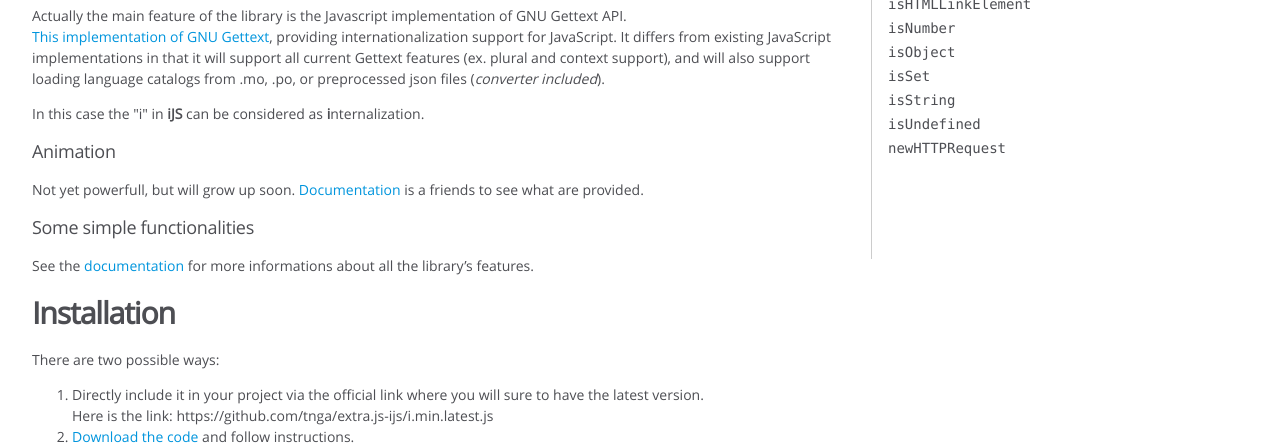
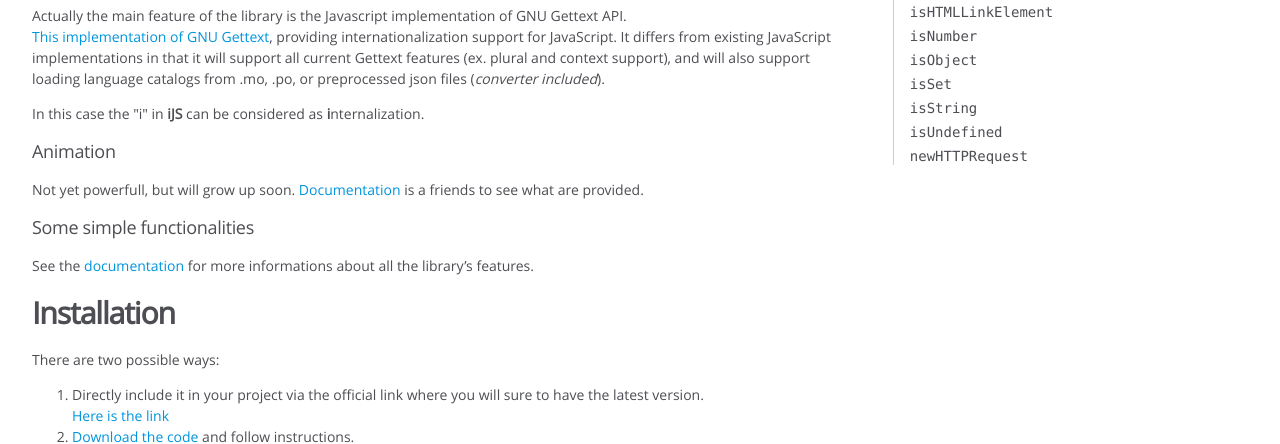
Before and after one commit to tnga/lib.ijs, a plain HTML site: page docs/index.html in a window 1280 px wide. Shown: the part 489-933 px from the top of the page. Drawn offline with Linux system fonts and the light colour scheme.

Commit message:
update according to the new changes

```diff
--- a/docs/index.html
+++ b/docs/index.html
@@ -59,7 +59,7 @@ or preprocessed json files (<em>converter included</em>).</p>
 <h4>Some simple functionalities</h4><p>See the <a href="http://tnga.github.io/extra.js-ijs/docs/">documentation</a> for more informations about all the library’s features.</p>
 <h2>Installation</h2><p>There are two possible ways:</p>
 <ol>
-<li>Directly include it in your project via the official link where you will sure to have the latest version.<br>Here is the link: https://github.com/tnga/extra.js-ijs/i.min.latest.js</li>
+<li>Directly include it in your project via the official link where you will sure to have the latest version.<br><a href="http://tnga.github.io/extra.js-ijs/docs/i.min.latest.js">Here is the link</a></li>
 <li><a href="https://github.com/tnga/extra.js-ijs/archive/master.zip">Download the code</a> and follow instructions.<ul>
 <li>The minify code is sufficient to include it to your project.</li>
 <li>Read the documentation for more information.</li>
@@ -84,7 +84,7 @@ or preprocessed json files (<em>converter included</em>).</p>
 <br class="clear">
 
 <footer>
-    Documentation generated by <a href="https://github.com/jsdoc3/jsdoc">JSDoc 3.3.2</a> on Wed Aug 12 2015 23:24:34 GMT+0100 (WAT)
+    Documentation generated by <a href="https://github.com/jsdoc3/jsdoc">JSDoc 3.3.2</a> on Wed Aug 12 2015 23:36:39 GMT+0100 (WAT)
 </footer>
 
 <script> prettyPrint(); </script>
--- a/docs/styles/jsdoc-default.css
+++ b/docs/styles/jsdoc-default.css
@@ -101,13 +101,9 @@ section
 nav
 {
     display: block;
-    position: fixed;
-    right: 25px;
-    top: 28px;
+    float: right;
+    margin-top: 28px;
     width: 30%;
-    height: 90%;
-    min-height: 150px;
-    overflow: auto;
     box-sizing: border-box;
     border-left: 1px solid #ccc;
     padding-left: 16px;
```
Also changed, not shown: docs/global.html (+1 -1 lines), docs/i.js.html (+1 -1 lines), docs/iJS.Gettext.Strargs.html (+1 -1 lines), docs/iJS.Gettext.html (+1 -1 lines), docs/iJS.html (+1 -1 lines), docs/iJS.mi_loader.html (+1 -1 lines).
